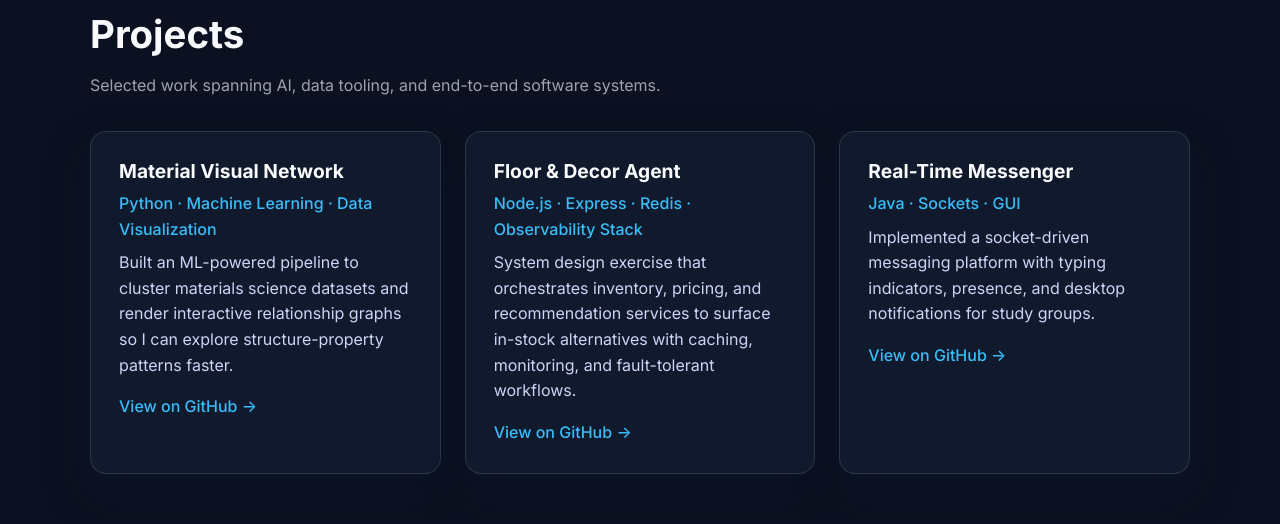
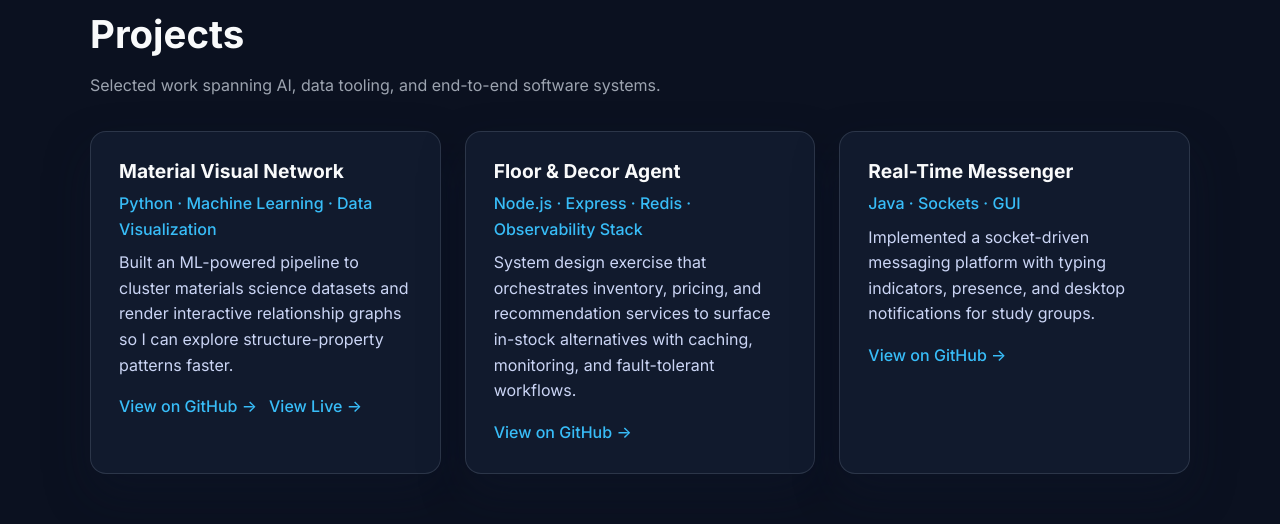
Before and after one commit to jsfmu/josephfujimoto, a React (Vite) app: page / in a window 1280 px wide. Shown: the part 2300-2824 px from the top of the page. Built offline with nearby package versions, Linux system fonts and the light colour scheme.

Commit message:
Updated project with live version

```diff
--- a/src/components/ProjectCard.jsx
+++ b/src/components/ProjectCard.jsx
@@ -1,12 +1,23 @@
-const ProjectCard = ({ name, tech, description, githubUrl }) => {
+const ProjectCard = ({ name, tech, description, githubUrl, liveUrl }) => {
   return (
     <article className="card">
       <h3>{name}</h3>
       <div className="project-tech">{tech}</div>
       <p>{description}</p>
-      <a className="project-link" href={githubUrl} target="_blank" rel="noopener noreferrer">
-        View on GitHub →
-      </a>
+      {(githubUrl || liveUrl) && (
+        <div className="project-links">
+          {githubUrl && (
+            <a className="project-link" href={githubUrl} target="_blank" rel="noopener noreferrer">
+              View on GitHub →
+            </a>
+          )}
+          {liveUrl && (
+            <a className="project-link" href={liveUrl} target="_blank" rel="noopener noreferrer">
+              View Live →
+            </a>
+          )}
+        </div>
+      )}
     </article>
   );
 };
--- a/src/data/projects.js
+++ b/src/data/projects.js
@@ -4,7 +4,8 @@ export const projects = [
     tech: 'Python · Machine Learning · Data Visualization',
     description:
       'Built an ML-powered pipeline to cluster materials science datasets and render interactive relationship graphs so I can explore structure-property patterns faster.',
-    githubUrl: 'https://github.com/j0sephmalakie/material-visual-network'
+    githubUrl: 'https://github.com/j0sephmalakie/material-visual-network',
+    liveUrl: 'https://matvisnetui.onrender.com/'
   },
   {
     name: 'Floor & Decor Agent',
--- a/src/index.css
+++ b/src/index.css
@@ -419,13 +419,20 @@ p {
   margin-bottom: 8px;
 }
 
+.project-links {
+  display: flex;
+  flex-wrap: wrap;
+  gap: 12px;
+  margin-top: 16px;
+}
+
 .project-link {
   display: inline-flex;
   align-items: center;
   gap: 8px;
   color: var(--accent);
   font-weight: 500;
-  margin-top: 16px;
+  margin-top: 0;
   transition: gap 0.2s ease, color 0.2s ease;
 }
 
```
